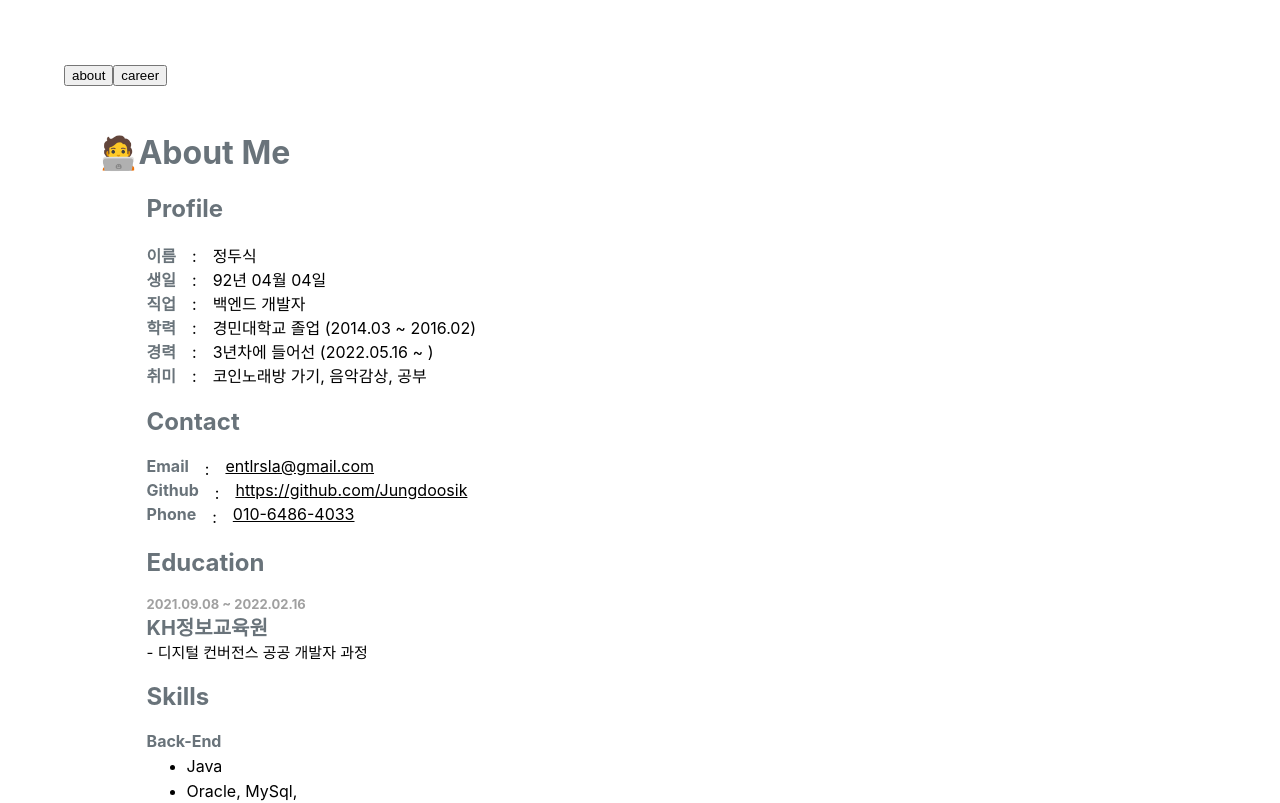
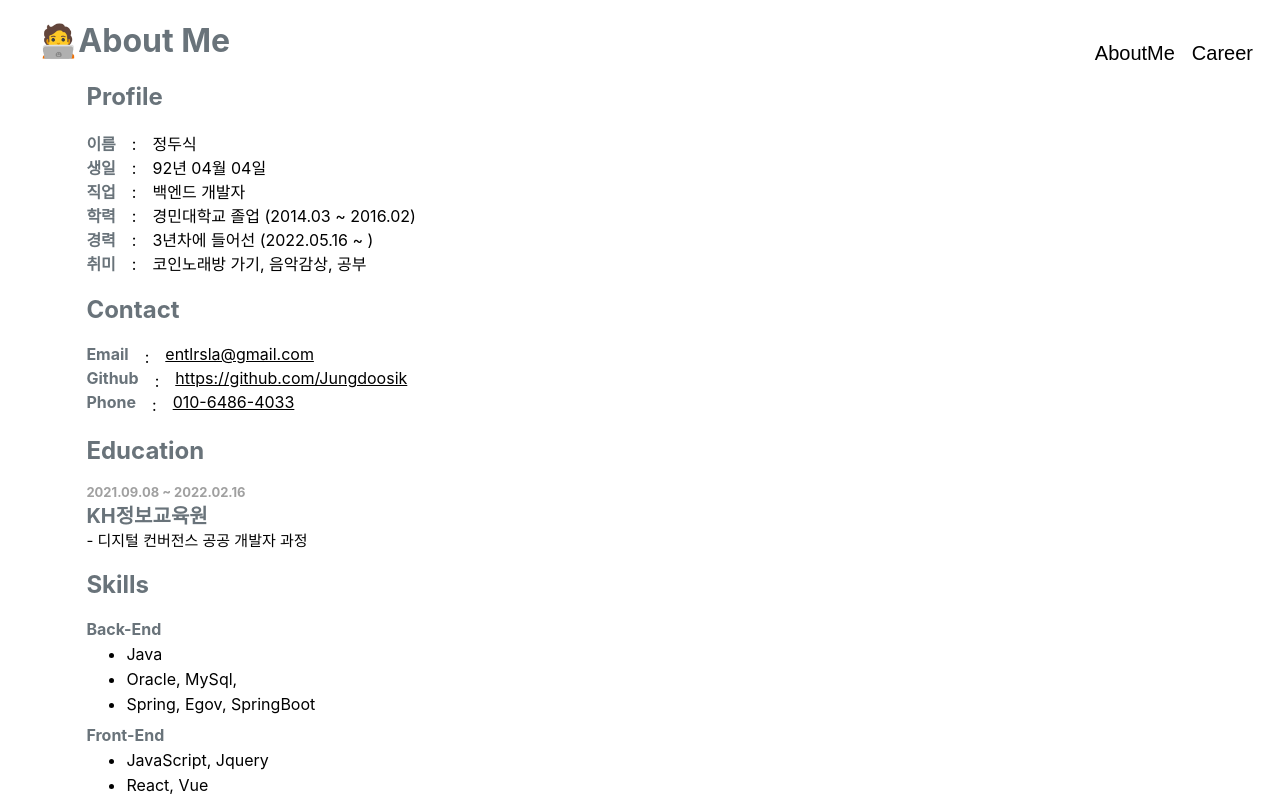
Before and after one commit to Jungdoosik/my-pofol, a React (Create React App) app: page / in a window 1280 px wide. Shown: the top 803 px of the page. Built offline with nearby package versions, Linux system fonts and the light colour scheme.

Commit message:
header button추가

```diff
--- a/src/App.css
+++ b/src/App.css
@@ -1,7 +1,6 @@
 @import url("https://fonts.googleapis.com/css2?family=Jua&display=swap");
 .App {
 	height: 100%;
-	padding: 5%;
 }
 
 .App-logo {
--- a/src/components/Header.js
+++ b/src/components/Header.js
@@ -1,23 +1,34 @@
 import styled from 'styled-components';
-import { useRef } from "react";
 
-const EmptyArea = styled.div`
-  height : 3em;
+const FixedArea = styled.div`
+  position: fixed;
+  top: 0;
+  right: 0;
+  height: 75px;
+  padding: 1rem;
+  color: white;
+  background: transparent;
+  font-weight: bold;
+  display: flex;
+  align-items: center;
 `;
-function Header() {
-  const inputForm1 = useRef();
-  const inputForm2 = useRef();
-  const onMoveToForm1 = () => {
-    inputForm1.current.scrollIntoView({ behavior: 'smooth', block: 'start' });
-  };
-  const onMoveToForm2 = () => {
-    inputForm2.current.scrollIntoView({ behavior: 'smooth', block: 'start' });
-  };
+
+const Button = styled.button`
+  border: none;
+  font-size : 20px;
+  cursor: pointer;
+  background: transparent;
+  margin-right:5px;
+`;
+function Header(props) {
+  console.log(props)
   return (
-    <EmptyArea>
-      <button>about</button>
-      <button>career</button>
-    </EmptyArea>
+    <div>
+      <FixedArea>
+        <Button onClick={props.fn1}>AboutMe</Button>
+        <Button onClick={props.fn2}>Career</Button>
+      </FixedArea>
+    </div>
   )
 }
 
--- a/src/components/Main.js
+++ b/src/components/Main.js
@@ -2,18 +2,24 @@ import { useRef } from "react";
 import AboutMeMain from "./main/aboutme/AboutMeMain";
 import CareerMain from "./main/career/CareerMain";
 import Header from "./Header";
-import Footer from "./Footer";
 function Main() {
+  const inputForm1 = useRef();
+  const inputForm2 = useRef();
+  const onMoveToForm1 = () => {
+    inputForm1.current.scrollIntoView({ behavior: 'smooth', block: 'start' });
+  };
+  const onMoveToForm2 = () => {
+    inputForm2.current.scrollIntoView({ behavior: 'smooth', block: 'start' });
+  };
   return (
     <div>
-      <Header></Header>
-      <div >
+      <Header fn1={onMoveToForm1} fn2={onMoveToForm2}></Header>
+      <div ref={inputForm1}>
         <AboutMeMain />
       </div>
-      <div >
+      <div ref={inputForm2}>
         <CareerMain />
       </div>
-      <Footer></Footer>
     </div >
   )
 }
--- a/src/components/main/aboutme/skills/Skills.js
+++ b/src/components/main/aboutme/skills/Skills.js
@@ -27,7 +27,6 @@ const Title = styled.span`
 
 function Skills() {
   const state = useSelector((state) => state.skills);
-  console.log(state)
   return (
     <Area>
       <H2>Skills</H2>
--- a/src/components/main/career/project/Project.js
+++ b/src/components/main/career/project/Project.js
@@ -64,7 +64,6 @@ const SiteArea = styled.a`
 
 function Project() {
   const state = useSelector((state) => state.project);
-  console.log(state)
   return (
     <Area Area >
       <H2>Project</H2>
```
